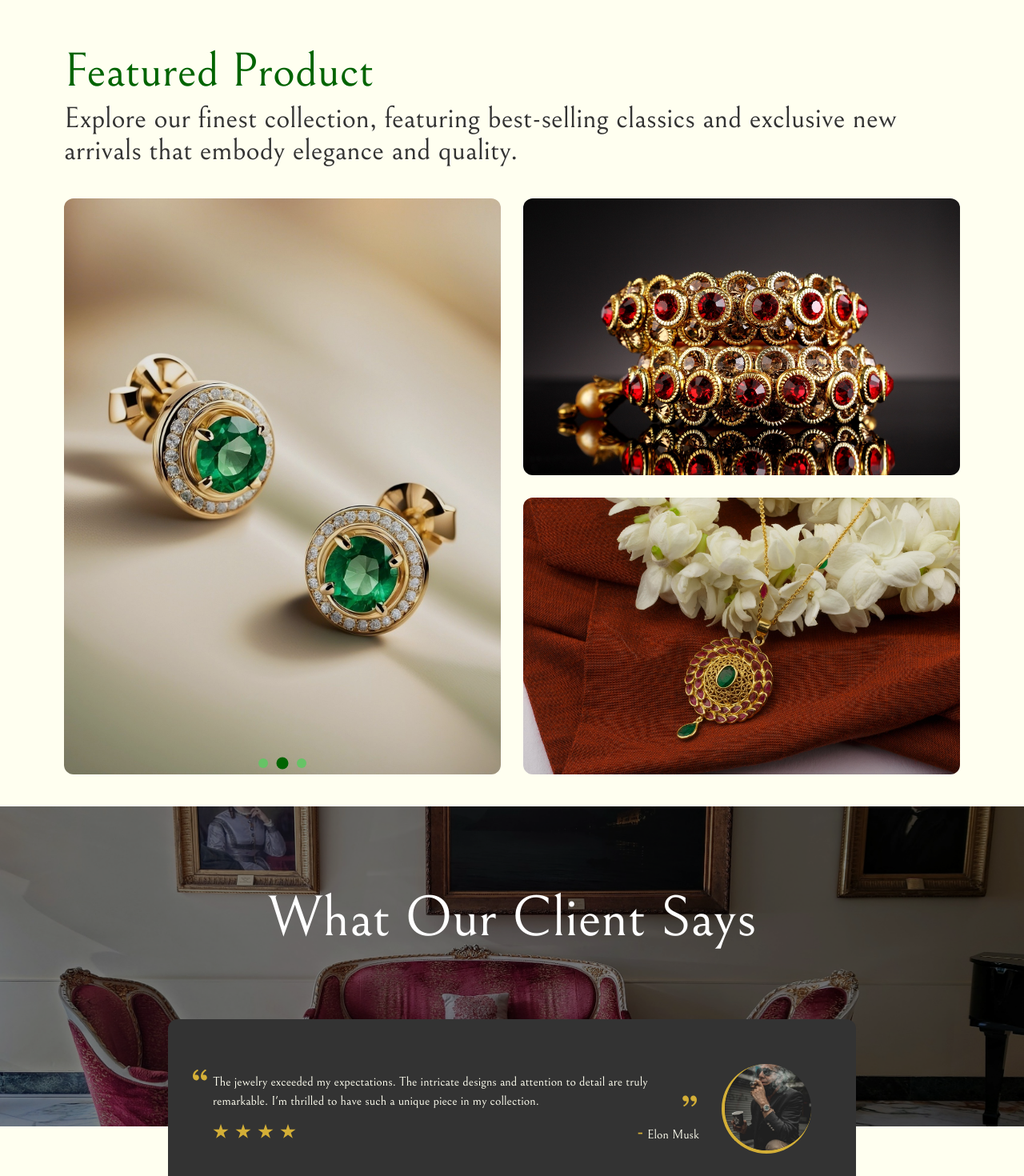
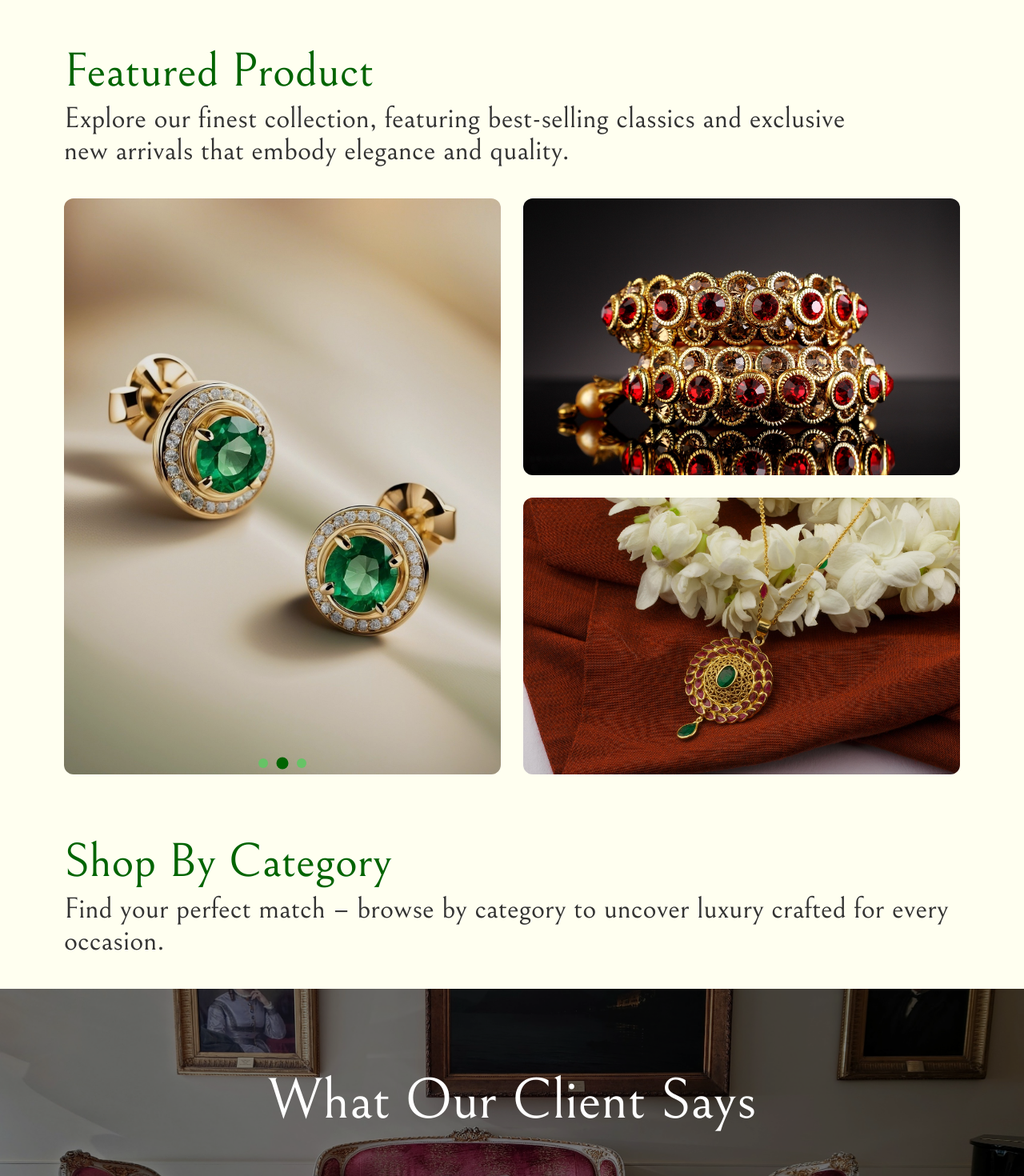
Before and after one commit to pravesh-dev/Jewellery-Shop, a React (Vite) app: page / in a window 1280 px wide. Shown: the part 780-2250 px from the top of the page at 80% size. Built offline with nearby package versions, Linux system fonts and the light colour scheme.

Commit message:
styled shopby top

```diff
--- a/src/Components/LandingPage/Featured.jsx
+++ b/src/Components/LandingPage/Featured.jsx
@@ -21,7 +21,7 @@ function Featured() {
             <h1 className="text-primary text-3xl mb-2 lg:text-4xl xl:text-6xl xl:w-[70rem]">
                 Featured Product
             </h1>
-            <p className="text-dark text-xl leading-5 sm:w-[35rem] lg:text-2xl lg:w-[40rem] xl:text-[2.3rem] xl:leading-10 xl:w-[70rem]">
+            <p className="text-dark text-xl leading-5 sm:w-[35rem] lg:text-2xl lg:w-[40rem] xl:text-[2.3rem] xl:leading-10 xl:w-[70rem] xl:pr-[5rem]">
                 Explore our finest collection, featuring best-selling classics and exclusive new arrivals that embody elegance and quality.
             </p>
             <div className="w-full flex gap-2 flex-col items-center mt-2 md:mt-10 md:flex-row md:justify-between md:h-[30rem] lg:h-[40rem] lg:justify-center lg:gap-7 xl:h-[45rem] xl:w-[70rem] xl:justify-between">
--- /dev/null
+++ b/src/Components/LandingPage/ShopBy.jsx
@@ -0,0 +1,16 @@
+import React from "react";
+
+function ShopBy() {
+  return (
+    <section className="w-full font-bellefair px-2 py-5 md:px-16 md:py-10 xl:flex flex-col items-center">
+      <h1 className="text-primary text-3xl mb-2 lg:text-4xl xl:text-6xl xl:w-[70rem]">
+      Shop By Category
+      </h1>
+      <p className="text-dark text-xl leading-5 sm:w-[35rem] lg:text-2xl lg:w-[40rem] xl:text-[2.3rem] xl:leading-10 xl:w-[70rem]">
+      Find your perfect match – browse by category to uncover luxury crafted for every occasion.
+      </p>
+    </section>
+  );
+}
+
+export default ShopBy;
--- a/src/Layout.jsx
+++ b/src/Layout.jsx
@@ -6,7 +6,7 @@ import Footer from './Components/Footer'
 function Layout() {
   return (
     <main>
-        {/* <Header/> */}
+        <Header/>
         <Outlet/>
         <Footer />
     </main>
--- a/src/Pages/Home.jsx
+++ b/src/Pages/Home.jsx
@@ -2,12 +2,14 @@ import React from 'react'
 import Hero from '../Components/LandingPage/Hero'
 import FeedBack from '../Components/LandingPage/Feedback'
 import Featured from '../Components/LandingPage/Featured'
+import ShopBy from '../Components/LandingPage/ShopBy'
 
 function Home() {
   return (
     <>
     <Hero />
     <Featured />
+    <ShopBy />
     <FeedBack />
     </>
   )
```
